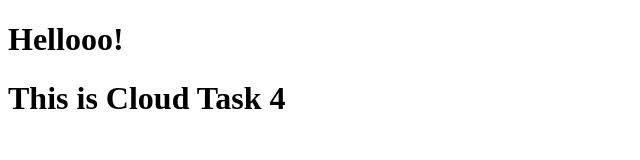
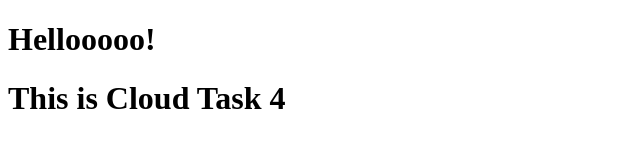
Before and after one commit to nourankhaliifa/cloudtask4, a plain HTML site: page public/index.html in a window 1280 px wide. Shown: the full height of the page, 0-640 px from the left. Drawn offline with Linux system fonts and the light colour scheme.

Commit message:
update index.html

```diff
--- a/public/index.html
+++ b/public/index.html
@@ -5,7 +5,7 @@
     <title>Cloud Task 4</title>
   </head>
   <body>
-    <h1>Hellooo!</h1>
+    <h1>Hellooooo!</h1>
     <h1>This is Cloud Task 4</h1>
   </body>
 </html>
```
